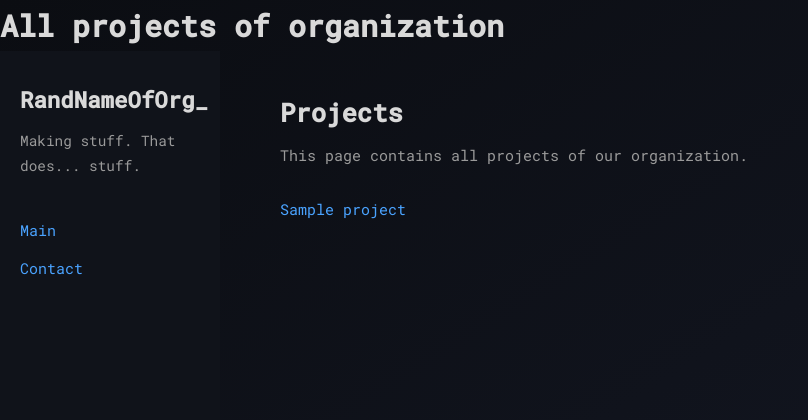
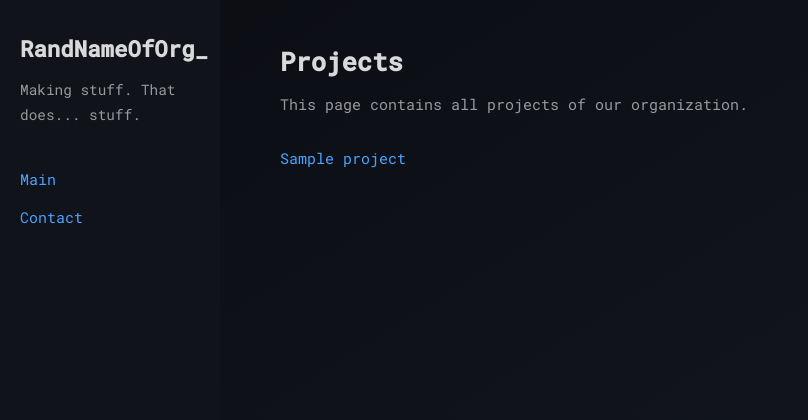
Before and after one commit to RandNameOfOrg/randnameoforg.github.io, a Python web app: template templates/index.html in a window 1280 px wide. Shown: the top 420 px of the page, without its empty margins (0-808 px from the left). Run offline with Jinja, Linux system fonts and the light colour scheme; the template is opened without the code that fills it: most values are stand-ins (such as "Sample title", 1, 10 or a date in 2020).

Commit message:
Update base.html

```diff
--- a/templates/base.html
+++ b/templates/base.html
@@ -2,16 +2,12 @@
 <html lang="en">
 <head>
     <meta charset="UTF-8">
-    <title>{{ title or "Organization Page" }}</title>
+
     <meta name="viewport" content="width=device-width, initial-scale=1.0">
     <link rel="stylesheet" href="{{ url_for('static', filename='style.css') }}">
     <link rel="icon" href="{{ url_for('static', filename='favicon.ico') }}">
 </head>
 <body>
-    <header class="page-header">
-        <h1>{{ title or "Organization Page" }}</h1>
-    </header>
-
     {% block content %}{% endblock %}
 </body>
 </html>
```
